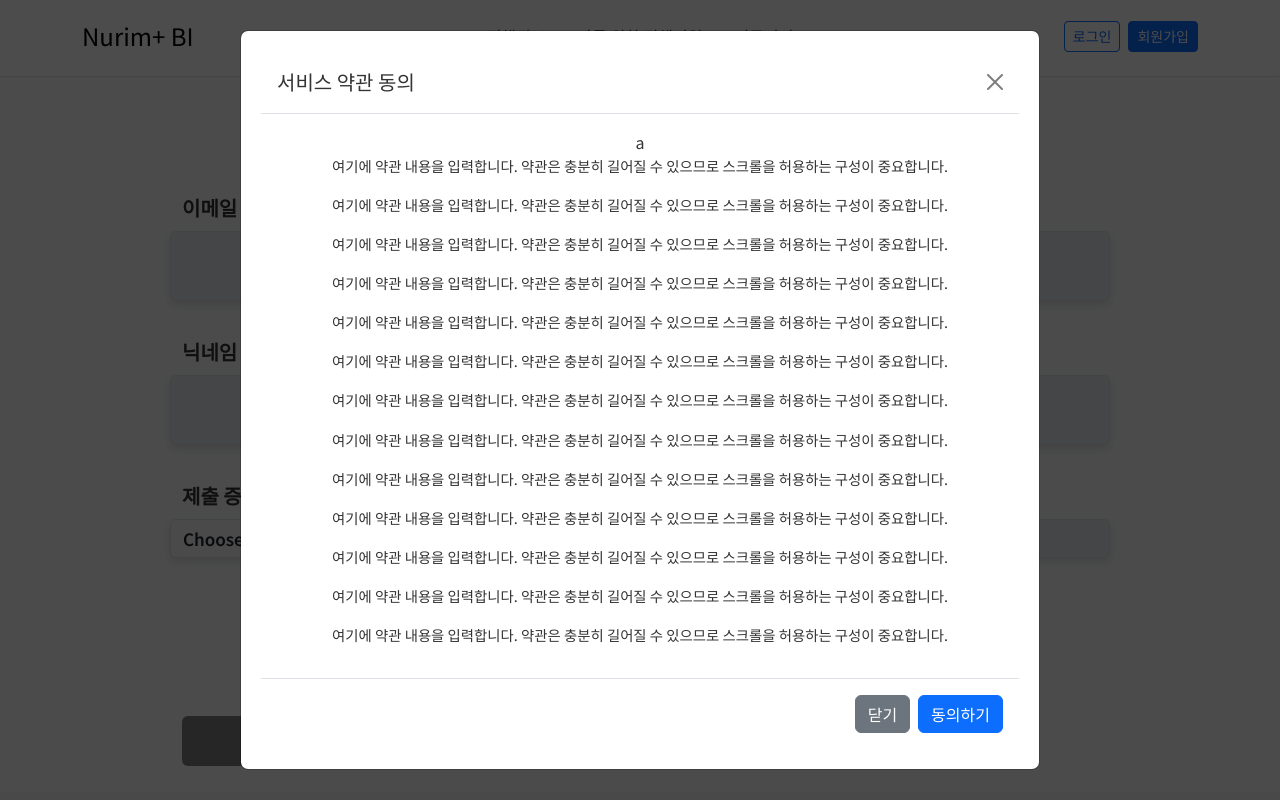
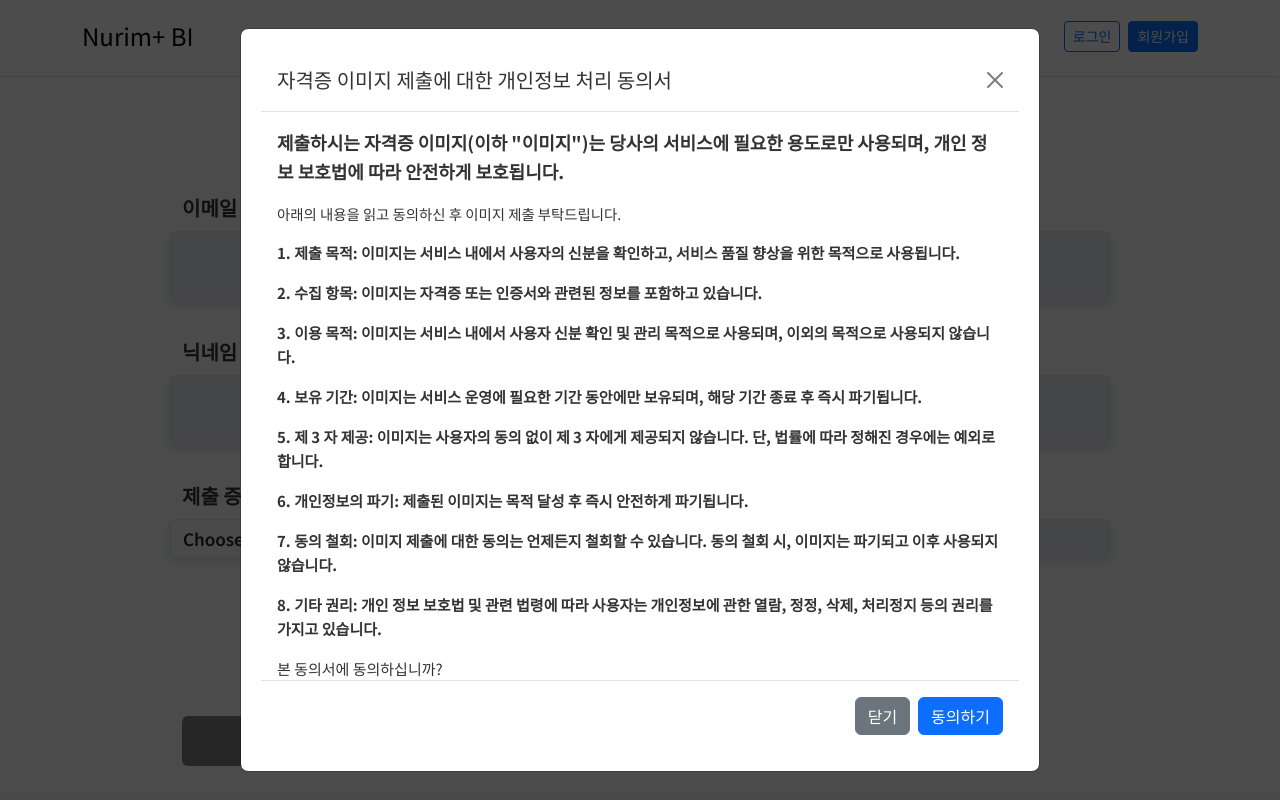
Before and after one commit to team-nurim/nurim-plus-view, a Vue app: page /switchAccount in a window 1280 px wide. Both pictures are taken after a click on the button "약관 보기 및 동의". Shown: the top 800 px of the page. Built offline with nearby package versions, Linux system fonts and the light colour scheme; no server answers.

Commit message:
[view] 약관 동의 모달 수정

```diff
--- a/src/views/mypage/SwitchAccount.vue
+++ b/src/views/mypage/SwitchAccount.vue
@@ -63,24 +63,22 @@
         <div class="modal-dialog modal-dialog-centered modal-dialog-scrollable modal-lg">
           <div class="modal-content">
             <div class="modal-header">
-              <h5 class="modal-title" id="termsModalLabel">서비스 약관 동의</h5>
+              <h5 class="modal-title" id="termsModalLabel">자격증 이미지 제출에 대한 개인정보 처리 동의서</h5>
               <button type="button" class="btn-close" data-bs-dismiss="modal" aria-label="Close"></button>
             </div>
             <!-- 약관 내용 -->
-            <div class="modal-body">a
-              <p>여기에 약관 내용을 입력합니다. 약관은 충분히 길어질 수 있으므로 스크롤을 허용하는 구성이 중요합니다.</p>
-              <p>여기에 약관 내용을 입력합니다. 약관은 충분히 길어질 수 있으므로 스크롤을 허용하는 구성이 중요합니다.</p>
-              <p>여기에 약관 내용을 입력합니다. 약관은 충분히 길어질 수 있으므로 스크롤을 허용하는 구성이 중요합니다.</p>
-              <p>여기에 약관 내용을 입력합니다. 약관은 충분히 길어질 수 있으므로 스크롤을 허용하는 구성이 중요합니다.</p>
-              <p>여기에 약관 내용을 입력합니다. 약관은 충분히 길어질 수 있으므로 스크롤을 허용하는 구성이 중요합니다.</p>
-              <p>여기에 약관 내용을 입력합니다. 약관은 충분히 길어질 수 있으므로 스크롤을 허용하는 구성이 중요합니다.</p>
-              <p>여기에 약관 내용을 입력합니다. 약관은 충분히 길어질 수 있으므로 스크롤을 허용하는 구성이 중요합니다.</p>
-              <p>여기에 약관 내용을 입력합니다. 약관은 충분히 길어질 수 있으므로 스크롤을 허용하는 구성이 중요합니다.</p>
-              <p>여기에 약관 내용을 입력합니다. 약관은 충분히 길어질 수 있으므로 스크롤을 허용하는 구성이 중요합니다.</p>
-              <p>여기에 약관 내용을 입력합니다. 약관은 충분히 길어질 수 있으므로 스크롤을 허용하는 구성이 중요합니다.</p>
-              <p>여기에 약관 내용을 입력합니다. 약관은 충분히 길어질 수 있으므로 스크롤을 허용하는 구성이 중요합니다.</p>
-              <p>여기에 약관 내용을 입력합니다. 약관은 충분히 길어질 수 있으므로 스크롤을 허용하는 구성이 중요합니다.</p>
-              <p>여기에 약관 내용을 입력합니다. 약관은 충분히 길어질 수 있으므로 스크롤을 허용하는 구성이 중요합니다.</p>
+            <div class="modal-body" style="text-align: left;">
+              <p style="font-weight: 700; font-size: 18px;">제출하시는 자격증 이미지(이하 "이미지")는 당사의 서비스에 필요한 용도로만 사용되며, 개인 정보 보호법에 따라 안전하게 보호됩니다.</p>
+              <p>아래의 내용을 읽고 동의하신 후 이미지 제출 부탁드립니다.</p>
+              <p class="text-modal">1. 제출 목적: 이미지는 서비스 내에서 사용자의 신분을 확인하고, 서비스 품질 향상을 위한 목적으로 사용됩니다.</p>
+              <p class="text-modal">2. 수집 항목: 이미지는 자격증 또는 인증서와 관련된 정보를 포함하고 있습니다.</p>
+              <p class="text-modal">3. 이용 목적: 이미지는 서비스 내에서 사용자 신분 확인 및 관리 목적으로 사용되며, 이외의 목적으로 사용되지 않습니다.</p>
+              <p class="text-modal">4. 보유 기간: 이미지는 서비스 운영에 필요한 기간 동안에만 보유되며, 해당 기간 종료 후 즉시 파기됩니다.</p>
+              <p class="text-modal">5. 제 3 자 제공: 이미지는 사용자의 동의 없이 제 3 자에게 제공되지 않습니다. 단, 법률에 따라 정해진 경우에는 예외로 합니다.</p>
+              <p class="text-modal">6. 개인정보의 파기: 제출된 이미지는 목적 달성 후 즉시 안전하게 파기됩니다.</p>
+              <p class="text-modal">7. 동의 철회: 이미지 제출에 대한 동의는 언제든지 철회할 수 있습니다. 동의 철회 시, 이미지는 파기되고 이후 사용되지 않습니다.</p>
+              <p class="text-modal">8. 기타 권리: 개인 정보 보호법 및 관련 법령에 따라 사용자는 개인정보에 관한 열람, 정정, 삭제, 처리정지 등의 권리를 가지고 있습니다.</p>
+              <p style="font-size: 15px;">본 동의서에 동의하십니까?</p>
             </div>
             <div class="modal-footer">
               <button type="button" class="btn btn-secondary" data-bs-dismiss="modal">닫기</button>
@@ -365,7 +363,7 @@ export default {
   width: 100%;
 }
 
-.btn-update:hover, .btn-update:focus {
+.btn-update:hover {
   background-color: #0056b3; /* 호버 및 포커스 시 배경색 변경 */
   color: white; /* 호버 및 포커스 시 글씨색 변경 */
 }
@@ -382,7 +380,7 @@ export default {
   width: 100%;
 }
 
-.btn-cancel:hover, .btn-cancel:focus {
+.btn-cancel:hover {
   background-color: lightgray; /* 호버 및 포커스 시 배경색 변경 */
   color: black; /* 호버 및 포커스 시 글씨색 변경 */
 }
@@ -398,7 +396,7 @@ export default {
   transition: background-color 0.3s, color 0.3s; /* 색상 변화에 애니메이션 효과 적용 */
 }
 
-.btn-account:hover, .btn-account:focus {
+.btn-account:hover {
   background-color: lightgray; /* 호버 및 포커스 시 배경색 변경 */
   color: black; /* 호버 및 포커스 시 글씨색 변경 */
 }
@@ -413,9 +411,14 @@ export default {
   transition: background-color 0.3s, color 0.3s; /* 색상 변화에 애니메이션 효과 적용 */
 }
 
-.btn-changefile:hover, .btn-changefile:focus {
+.btn-changefile:hover {
   background-color: #0056b3; /* 호버 및 포커스 시 배경색 변경 */
   color: white; /* 호버 및 포커스 시 글씨색 변경 */
 }
 
+.text-modal {
+  font-weight: 700;
+  font-size: 15px;
+}
+
 </style>
```
